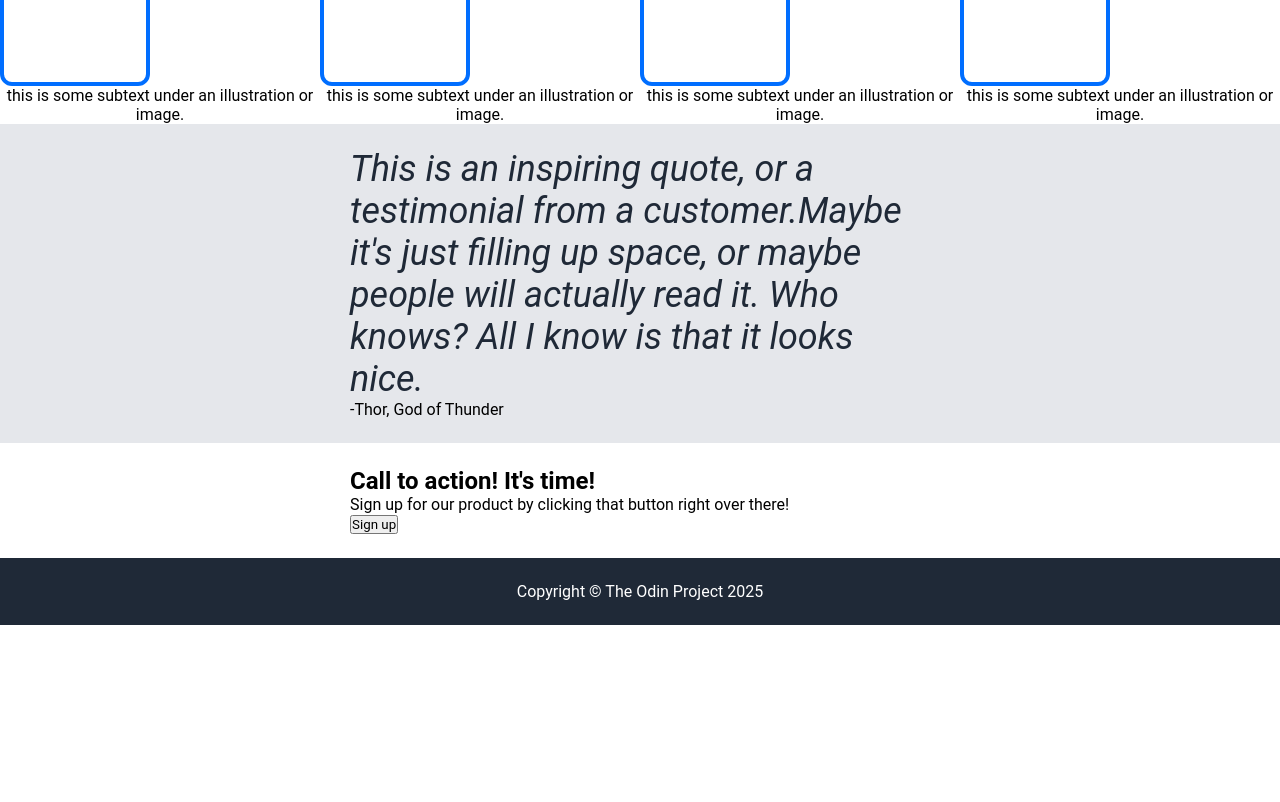
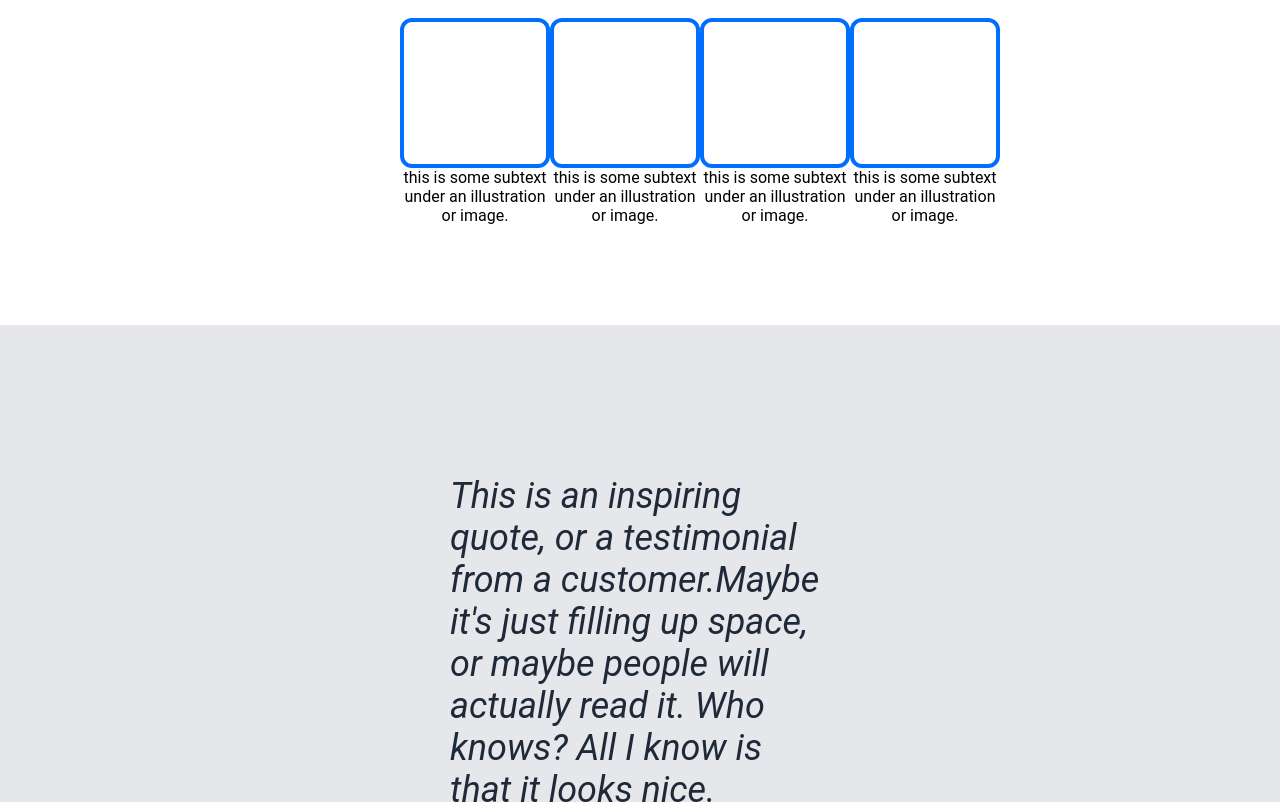
Before and after one commit to Nimesh04/odin-landing-page, a plain HTML site: page index.html in a window 1280 px wide. Shown: the part 651-1453 px from the top of the page. Before the commit the page ends 1276 px from the top, so only its background shows below. Drawn offline with Linux system fonts and the light colour scheme.

Commit message:
Finalized the layout and design for this project
Finally completed laying out the elements the way it was provided in the
design.

```diff
--- a/index.html
+++ b/index.html
@@ -33,40 +33,44 @@
     <div class="third-section">
         <h2>Some random information.</h2>
         <div class="container">
-            <div>
+            <div class="container-items">
                 <div class="box"></div>
                 <p>this is some subtext under an illustration or image.</p>
             </div>
 
-            <div>
+            <div class="container-items">
                 <div class="box"></div>
                 <p>this is some subtext under an illustration or image.</p>
             </div>
 
-            <div>
+            <div class="container-items">
                 <div class="box"></div>
                 <p>this is some subtext under an illustration or image.</p>
             </div>
 
-            <div>
+            <div class="container-items">
                 <div class="box"></div>
                 <p>this is some subtext under an illustration or image.</p>
             </div>
-
         </div>
     </div>
 
     <div class="fourth-section">
-        <p class="quote-section"><em>This is an inspiring quote, or a testimonial from a customer.Maybe it's just filling up space, or maybe people will actually read it. Who knows? All I know is that it looks nice.</em></p>
+        <p class="quote-section">This is an inspiring quote, or a testimonial from a customer.Maybe it's just filling up space, or maybe people will actually read it. Who knows? All I know is that it looks nice.</p>
         <p class="quote">-Thor, God of Thunder</p>
     </div>
 
     <div class="fifth-section">
-        <div>
-            <h2>Call to action! It's time!</h2>
-            <p>Sign up for our product by clicking that button right over there!</p>
+        <div class="fifth-item">
+            <div>
+                <h2>Call to action! It's time!</h2>
+                <p>Sign up for our product by clicking that button right over there!</p>
+            </div>
+            <div>
+                <button>Sign up</button>
+            </div>
         </div>
-        <button>Sign up</button>
+
     </div>
     <footer>
         <p>Copyright &copy; The Odin Project 2025</p>
--- a/style.css
+++ b/style.css
@@ -31,7 +31,7 @@ ul{
     margin-top: 58px;
     margin-bottom: 48px;
     display: flex;
-    gap: 24px;
+    gap: 28px;
 }
 
 .second-section h1{
@@ -44,8 +44,8 @@ ul{
 }
 
 .second-section button{
-    padding: 10px 20px;
-    border-radius: 12px;
+    padding: 10px 25px;
+    border-radius: 8px;
     background-color: #3882F6;
     color: white;
     border: none;
@@ -55,7 +55,7 @@ ul{
 }
 
 .img-placehoder{
-    width: 600px;
+    width: 900px;
     height: 200px;
     background-color: rgb(83, 83, 83);
     align-content: center;
@@ -65,8 +65,8 @@ ul{
 
 
 .third-section{
-
     text-align: center;
+    padding: 25px 400px 50px;
 }
 .third-section h2{
     font-size: 36px;
@@ -77,8 +77,13 @@ ul{
 .container{
     display: flex;
     margin-top: 34px;
+    margin-bottom: 50px;
+    justify-content: space-evenly;
 }
 
+.container-items{
+    max-width: 150px;
+}
 
 .box{
     height: 150px;
@@ -88,19 +93,48 @@ ul{
 }
 
 .fourth-section{
-    padding: 24px 350px;
+    padding: 150px 450px;
     background-color: #E5E7EB;
 }
 
 
 .fifth-section{
-    padding: 24px 350px;
+    padding: 100px 350px;
 }
 
 .quote-section{
     font-size: 36px;
+    font-style: italic;
     color: #1F2937;
+
+}
+
+.quote{
+    text-align: end;
+    font-weight:900;
+    font-size: 24px;
+}
+
+.fifth-item{
+    background-color: #3882F6;
+    color: white;
+    padding: 50px 100px;
+    display: flex;
+    justify-content: space-between;
+    border-radius: 14px;
+    align-items: center;
+}
+
+
+.fifth-item button{
+    border: 2px solid white;
+    background-color: transparent;
+    padding: 5px 25px;
+    font-size: 16px;
+    color: white;
+    border-radius: 8px;
 }
 footer{
     text-align: center;
+    padding: 24px 450px;
 }
```
